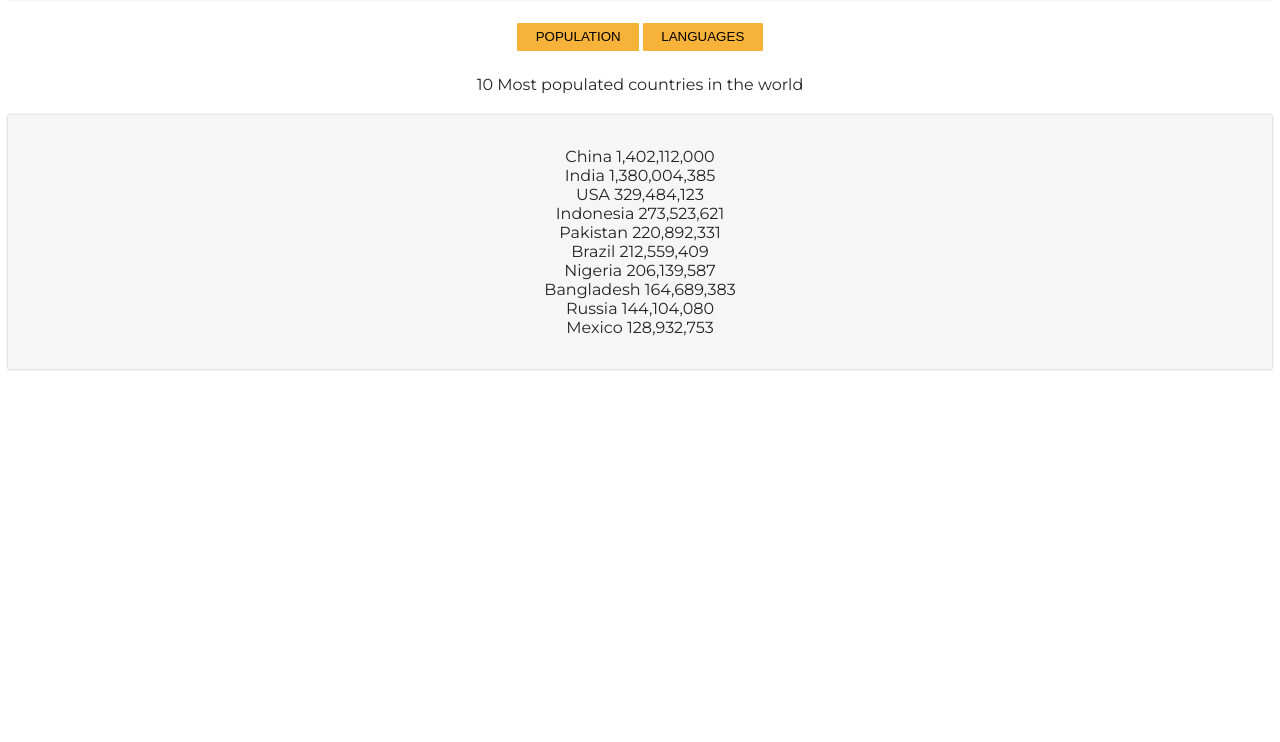
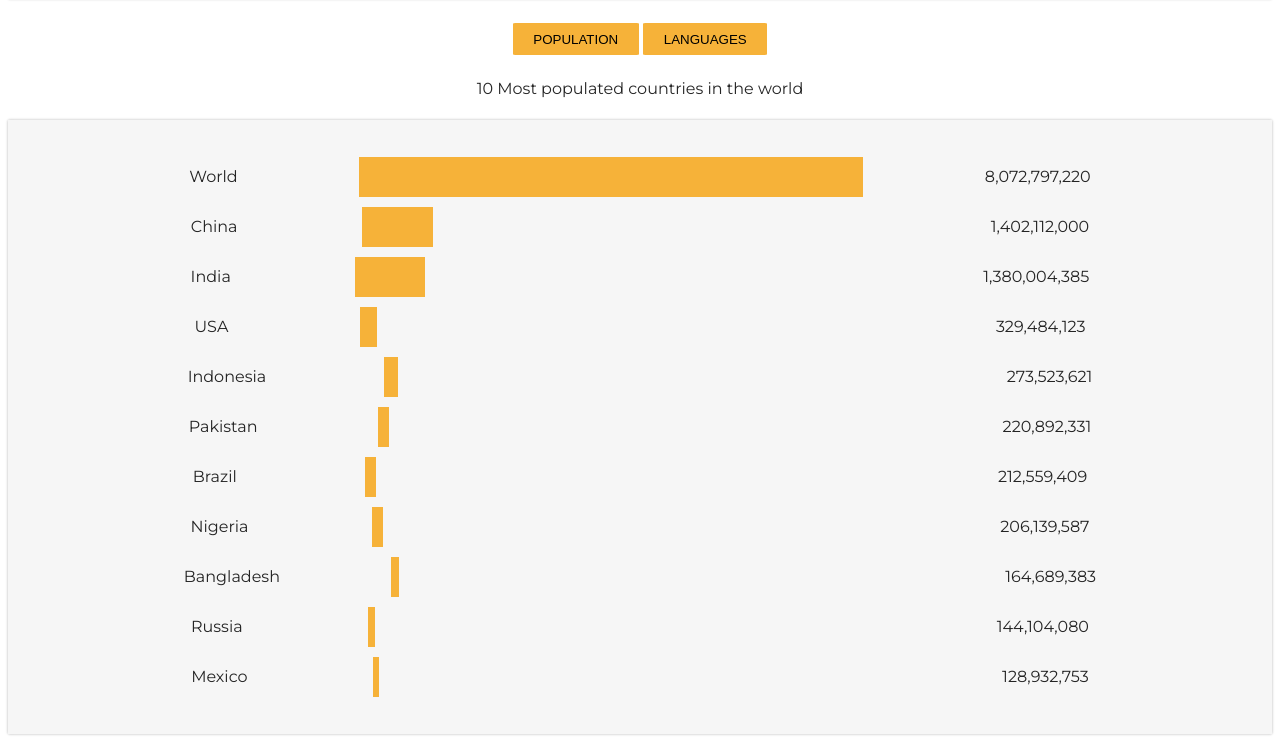
Before and after one commit to cristelleal/world_countries_data, a plain HTML site: page index.html in a window 1280 px wide. Both pictures are taken after a click on the button "POPULATION". Shown: the part 191-933 px from the top of the page. Before the commit the page ends 800 px from the top, so only its background shows below. Drawn offline with Linux system fonts and the light colour scheme.

Commit message:
feat: Graphs added to the features

```diff
--- a/components/languages.js
+++ b/components/languages.js
@@ -16,7 +16,22 @@ export function tenMostSpokenLanguages() {
   const languageArray = Object.entries(languageCounts);
   const sortedLanguages = languageArray.sort((a, b) => b[1] - a[1]);
   const sortedTenLanguages = sortedLanguages.slice(0, 10);
-  topTenLanguages.textContent = sortedTenLanguages;
+
+  for (const element of sortedTenLanguages) {
+    const languageElement = document.createElement("div");
+    languageElement.classList.add("language-item");
+
+    const progressBar = document.createElement("progress");
+    progressBar.value = element[1];
+    progressBar.max = 100;
+
+    languageElement.textContent = `${element[0]} `;
+    languageElement.style.margin = '0';
+    languageElement.appendChild(progressBar);
+    const useNumber = document.createTextNode(` ${element[1]}`);
+    languageElement.appendChild(useNumber);
+    topTenLanguages.appendChild(languageElement);
+  }
   container.appendChild(topTenLanguages);
 
   return container;
--- a/components/population.js
+++ b/components/population.js
@@ -8,20 +8,50 @@ export function tenMostPopulatedCountries() {
   );
   const topTenCountries = sortedPopulatedCountries.slice(0, 10);
 
+  const worldPopulation = 8072797220;
+
+  const worldPopulationElement = document.createElement("div");
+  worldPopulationElement.classList.add("language-item");
+
+  const worldProgressBar = document.createElement("progress");
+  worldProgressBar.value = worldPopulation;
+  worldProgressBar.max = 100;
+
+  worldPopulationElement.textContent = "World";
+  const worldPopulationNumber = document.createTextNode(
+    worldPopulation.toLocaleString("en-US")
+  );
+
+  container.appendChild(worldPopulationElement);
+  worldPopulationElement.appendChild(worldProgressBar);
+  worldPopulationElement.appendChild(worldPopulationNumber);
+
   for (const country of topTenCountries) {
     let countryName = country.name;
     let countryPopulation = country.population;
+
     if (countryName.includes("United States of America")) {
       countryName = "USA";
     }
     if (countryName.includes("Russian Federation")) {
       countryName = "Russia";
     }
+
     const topTenCountriesPopulation = document.createElement("div");
-    topTenCountriesPopulation.textContent = ` ${countryName} ${countryPopulation.toLocaleString(
-      "en-US"
-    )} `;
+    topTenCountriesPopulation.classList.add("language-item");
+
+    const progressBar = document.createElement("progress");
+    const normalizedPopulation = countryPopulation / 100000000;
+    progressBar.value = normalizedPopulation;
+    progressBar.max = 100;
+
+    topTenCountriesPopulation.textContent = countryName;
+    const populationNumber = document.createTextNode(
+      countryPopulation.toLocaleString("en-US")
+    );
     container.appendChild(topTenCountriesPopulation);
+    topTenCountriesPopulation.appendChild(progressBar);
+    topTenCountriesPopulation.appendChild(populationNumber);
   }
   return container;
 }
--- a/style/style.css
+++ b/style/style.css
@@ -74,7 +74,28 @@ button:hover {
 }
 
 .box {
-  padding: 2rem;
+  padding: 2rem 8rem 2rem 8rem;
   background: var(--color-n-050);
   box-shadow: var(--box-shadow-light);
 }
+
+.language-item {
+  display: flex;
+  align-items: center;
+  justify-content: space-around;
+}
+
+progress {
+  appearance: unset;
+  width: 50%;
+  height: 40px;
+  margin: 5px 15px 5px 15px;
+}
+
+progress::-webkit-progress-value {
+  background-color: var(--color-n-100);
+}
+
+progress::-webkit-progress-bar {
+  background-color: var(--color-n-050);
+}
--- a/style/variables.css
+++ b/style/variables.css
@@ -28,16 +28,13 @@
 
   /* PADDING */
 
-  --padding-regular-button: .5% 1.5%;
+  --padding-regular-button: 0.7% 1.7%;
 
   /* BOX SHADOW */
 
-  --box-shadow-light:    rgba(0, 0, 0, 0.05) 0px 1px 3px 0px,
-  rgba(0, 0, 0, 0.03) 0px 1px 2px 0px,
-  rgba(0, 0, 0, 0.05) 0px -1px 3px 0px,
-  rgba(0, 0, 0, 0.03) 0px -1px 2px 0px,
-  rgba(0, 0, 0, 0.05) 1px 0px 3px 0px,
-  rgba(0, 0, 0, 0.03) 1px 0px 2px 0px,
-  rgba(0, 0, 0, 0.05) -1px 0px 3px 0px,
-  rgba(0, 0, 0, 0.03) -1px 0px 2px 0px;
+  --box-shadow-light: rgba(0, 0, 0, 0.05) 0px 1px 3px 0px,
+    rgba(0, 0, 0, 0.03) 0px 1px 2px 0px, rgba(0, 0, 0, 0.05) 0px -1px 3px 0px,
+    rgba(0, 0, 0, 0.03) 0px -1px 2px 0px, rgba(0, 0, 0, 0.05) 1px 0px 3px 0px,
+    rgba(0, 0, 0, 0.03) 1px 0px 2px 0px, rgba(0, 0, 0, 0.05) -1px 0px 3px 0px,
+    rgba(0, 0, 0, 0.03) -1px 0px 2px 0px;
 }
```
Also changed, not shown: README.md.
